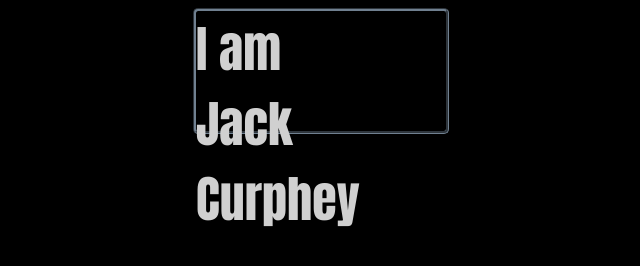
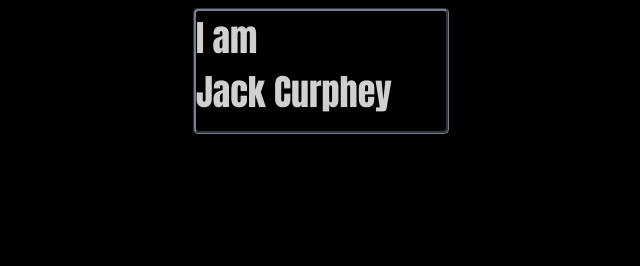
Before and after one commit to JackCurphey/jackcurphey.github.io, a plain HTML site: page index.html in a window 1280 px wide. Shown: the whole page, without its empty margins (319-959 px from the left). Drawn offline with Linux system fonts and the light colour scheme.

Commit message:
fntszefix

```diff
--- a/stylesheet.css
+++ b/stylesheet.css
@@ -2,7 +2,7 @@ a{
 text-align:center;
 color:#D0D0D0;
 font-family: Impact;
-font-size: 50px;
+font-size: 36px;
 text-decoration: none;
 
 
```
